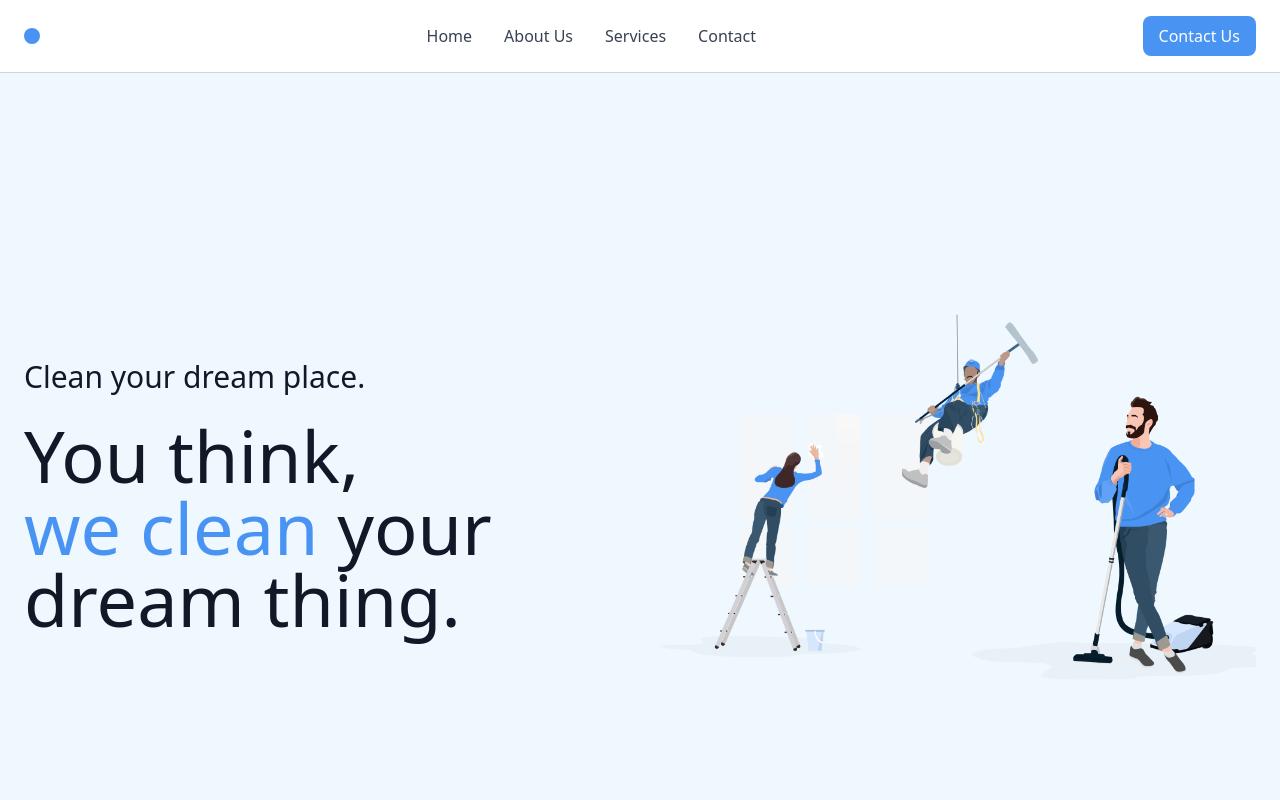
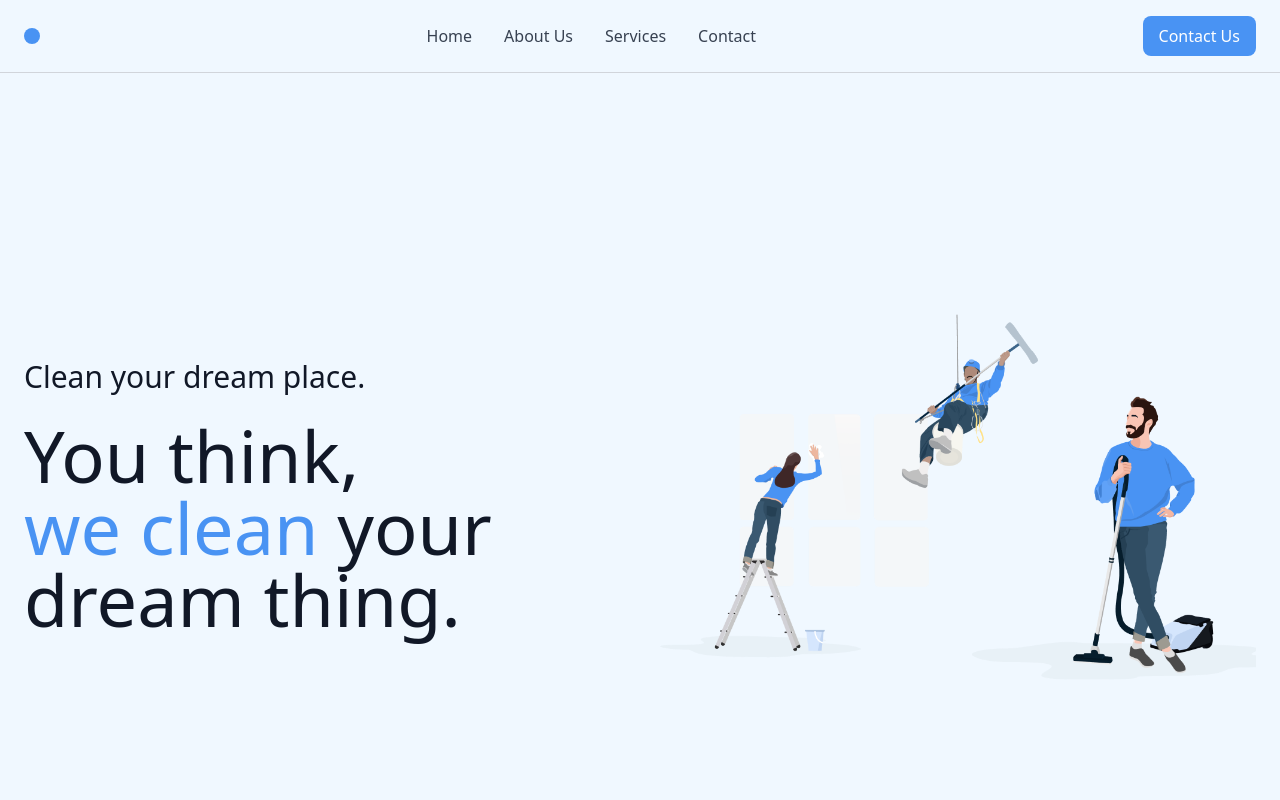
Before and after one commit to influxo/duogroep, a React (Vite) app: page / in a window 1280 px wide. Shown: the top 800 px of the page. Built offline with nearby package versions, Linux system fonts and the light colour scheme.

Commit message:
Navbar prop color

```diff
--- a/src/components/global/Navbar.tsx
+++ b/src/components/global/Navbar.tsx
@@ -1,7 +1,13 @@
-const Navbar: React.FC = () => {
+import React from "react";
+
+interface NavbarProps {
+  bgColor?: string;
+}
+
+const Navbar: React.FC<NavbarProps> = ({ bgColor = "bg-white" }) => {
   return (
     <div>
-      <div className="bg-white">
+      <div className={bgColor}>
         <header className="w-full">
           <div className="max-w-7xl mx-auto px-6 py-4 flex items-center justify-between border-b border-gray-300">
             <div className="flex items-center space-x-2">
@@ -9,16 +15,16 @@ const Navbar: React.FC = () => {
             </div>
 
             <nav className="hidden md:flex space-x-8 text-gray-700 font-medium">
-              <a href="/home" className="hover:text-gray-900"  data-aos="zoom-out-right">
+              <a href="/home" className="hover:text-gray-900" data-aos="zoom-out-right">
                 Home
               </a>
-              <a href="/about" className="hover:text-gray-900"  data-aos="zoom-out-left">
+              <a href="/about" className="hover:text-gray-900" data-aos="zoom-out-left">
                 About Us
               </a>
-              <a href="/single-service" className="hover:text-gray-900"  data-aos="zoom-out-right">
+              <a href="/single-service" className="hover:text-gray-900" data-aos="zoom-out-right">
                 Services
               </a>
-              <a href="/contact" className="hover:text-gray-900"  data-aos="zoom-out-left">
+              <a href="/contact" className="hover:text-gray-900" data-aos="zoom-out-left">
                 Contact
               </a>
             </nav>
--- a/src/pages/About.tsx
+++ b/src/pages/About.tsx
@@ -11,7 +11,7 @@ import Button from "../components/global/Button";
 const About: React.FC = () => {
   return (
     <div>
-      <Navbar />
+      <Navbar bgColor="bg-secondary" />
       <div className="bg-secondary">
         <div className="max-w-7xl mx-auto h-screen px-6 grid md:grid-cols-2 items-center gap-10 pt-12">
           <div data-aos="fade-right">
@@ -124,8 +124,18 @@ const About: React.FC = () => {
               />
             </div>
 
-            <h3 className="text-4xl font-bold text-gray-400" data-aos="flip-right" data-aos-duration="1500">01.</h3>
-            <h4 className="text-xl font-semibold mt-2" data-aos="zoom-right" data-aos-duration="2000">
+            <h3
+              className="text-4xl font-bold text-gray-400"
+              data-aos="flip-right"
+              data-aos-duration="1500"
+            >
+              01.
+            </h3>
+            <h4
+              className="text-xl font-semibold mt-2"
+              data-aos="zoom-right"
+              data-aos-duration="2000"
+            >
               Brand team building results after premium web-readiness value web
               enabled e-business engage web enabled strategic.
             </h4>
--- a/src/pages/Contact.tsx
+++ b/src/pages/Contact.tsx
@@ -36,7 +36,7 @@ export default function ContactPage() {
 
   return (
     <div>
-      <Navbar />
+      <Navbar bgColor="bg-white"/>
       <div className="max-w-7xl mx-auto px-4 sm:px-6 lg:px-8 pb-16">
         <nav className="py-4 text-sm text-gray-500">
           <div className="flex items-center space-x-2">
@@ -84,7 +84,6 @@ export default function ContactPage() {
               </div>
             </div>
 
-            {/* Right column - Form */}
             <div className="bg-blue-50 rounded-lg p-6 shadow-md" data-aos="fade-left">
               <h2 className="text-xl font-semibold text-gray-800">
                 Request A Quote — let's work together.
@@ -247,7 +246,4 @@ export default function ContactPage() {
       <Footer />
     </div>
   );
-}
-function effect(arg0: () => void) {
-  throw new Error("Function not implemented.");
-}
+};
--- a/src/pages/Home.tsx
+++ b/src/pages/Home.tsx
@@ -21,7 +21,7 @@ const Home: React.FC = () => {
   return (
     <div>
       <div className="bg-secondary">
-        <Navbar />
+        <Navbar bgColor="bg-secondary"/>
         <div className="max-w-7xl mx-auto h-screen px-6 grid md:grid-cols-2 items-center gap-10 pt-12">
           <div data-aos="fade-right">
             <h1 className="text-xl md:text-3xl text-gray-900 leading-tight mb-6">
--- a/src/pages/SingleService.tsx
+++ b/src/pages/SingleService.tsx
@@ -16,7 +16,7 @@ const SingleService: React.FC = () => {
   })
   return (
     <div>
-      <Navbar />
+      <Navbar bgColor="bg-white"/>
       <div className="py-16 rounded-lg my-8 max-w-7xl mx-auto px-6">
         <nav className="py-4 text-sm text-gray-500">
           <div className="flex items-center space-x-2">
```
